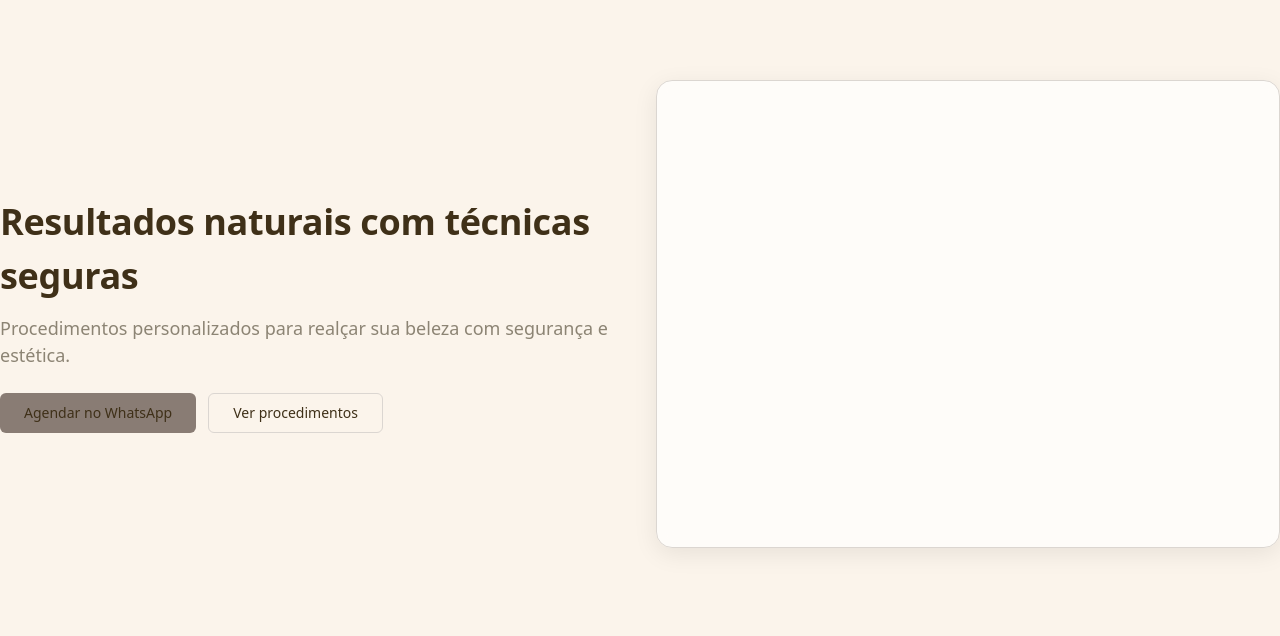
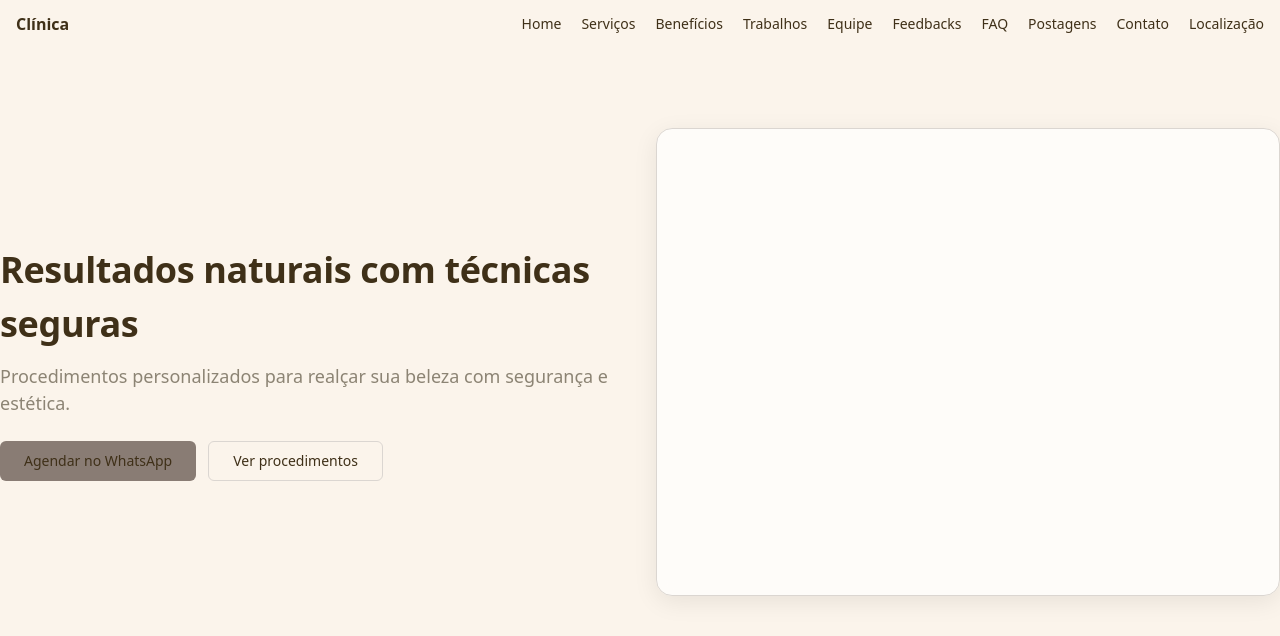
Before and after one commit to DouglasiOSDeveloper/clinic-site, a Next.js app: page / in a window 1280 px wide. Shown: the top 636 px of the page. Built offline with nearby package versions, Linux system fonts and the light colour scheme; no server answers; a web font is replaced by a local one.

Commit message:
Creating Header for final initial project structure

```diff
--- a/src/app/layout.tsx
+++ b/src/app/layout.tsx
@@ -1,5 +1,6 @@
 import "./globals.css";
 import { Playfair_Display, Inter } from "next/font/google";
+import Header from "@/components/Header";
 
 const heading = Playfair_Display({ subsets: ["latin"], variable: "--font-heading" });
 const body = Inter({ subsets: ["latin"], variable: "--font-body" });
@@ -12,9 +13,14 @@ export const metadata = {
 export default function RootLayout({ children }: { children: React.ReactNode }) {
   return (
     <html lang="pt-BR">
-      {/* bg/text agora vêm das CSS vars em globals.css */}
-      <body className={`${heading.variable} ${body.variable} antialiased`}>
-        {children}
+      <body
+        className={`${heading.variable} ${body.variable} antialiased bg-base-50 text-base-900`}
+      >
+        {/* Header fixo com links de navegação */}
+        <Header />
+
+        {/* Conteúdo principal */}
+        <main>{children}</main>
       </body>
     </html>
   );
--- /dev/null
+++ b/src/components/Header.tsx
@@ -0,0 +1,47 @@
+"use client";
+
+import Link from "next/link";
+import { useEffect, useState } from "react";
+import { cn } from "@/lib/utils";
+
+const links = [
+  { href: "#home", label: "Home" },
+  { href: "#servicos", label: "Serviços" },
+  { href: "#beneficios", label: "Benefícios" },
+  { href: "#trabalhos", label: "Trabalhos" },
+  { href: "#equipe", label: "Equipe" },
+  { href: "#feedbacks", label: "Feedbacks" },
+  { href: "#faq", label: "FAQ" },
+  { href: "#postagens", label: "Postagens" },
+  { href: "#contato", label: "Contato" },
+  { href: "#localizacao", label: "Localização" }
+];
+
+export default function Header() {
+  const [scrolled, setScrolled] = useState(false);
+  useEffect(() => {
+    const onScroll = () => setScrolled(window.scrollY > 8);
+    window.addEventListener("scroll", onScroll);
+    return () => window.removeEventListener("scroll", onScroll);
+  }, []);
+
+  return (
+    <header
+      className={cn(
+        "sticky top-0 z-50 transition-all",
+        scrolled ? "backdrop-blur bg-base-50/80 border-b border-neutralA/30" : ""
+      )}
+    >
+      <nav className="container flex items-center justify-between py-3">
+        <Link href="#home" className="font-semibold">Clínica</Link>
+        <ul className="hidden md:flex gap-5 text-sm">
+          {links.map(l => (
+            <li key={l.href}>
+              <a href={l.href} className="hover:opacity-80">{l.label}</a>
+            </li>
+          ))}
+        </ul>
+      </nav>
+    </header>
+  );
+}
```
